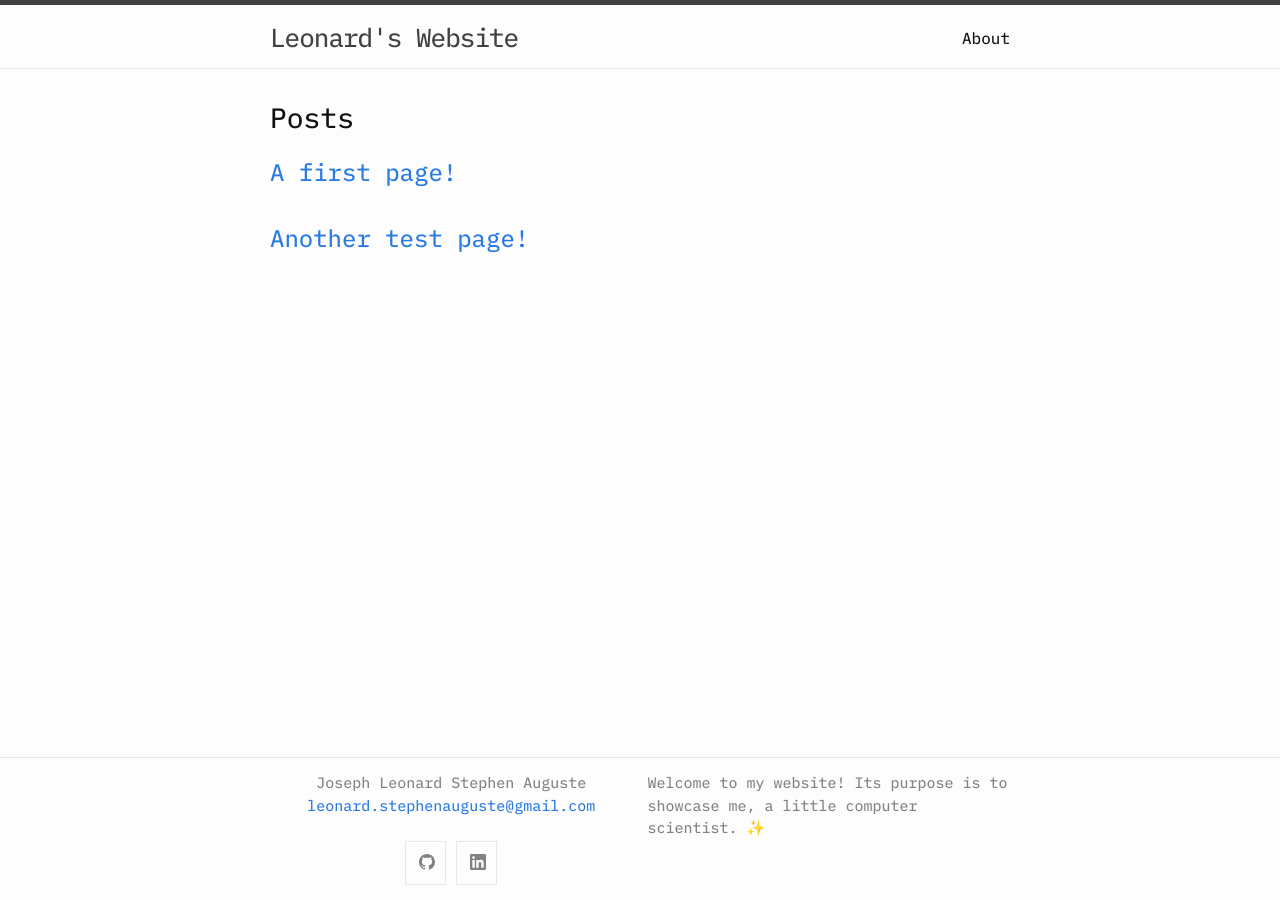
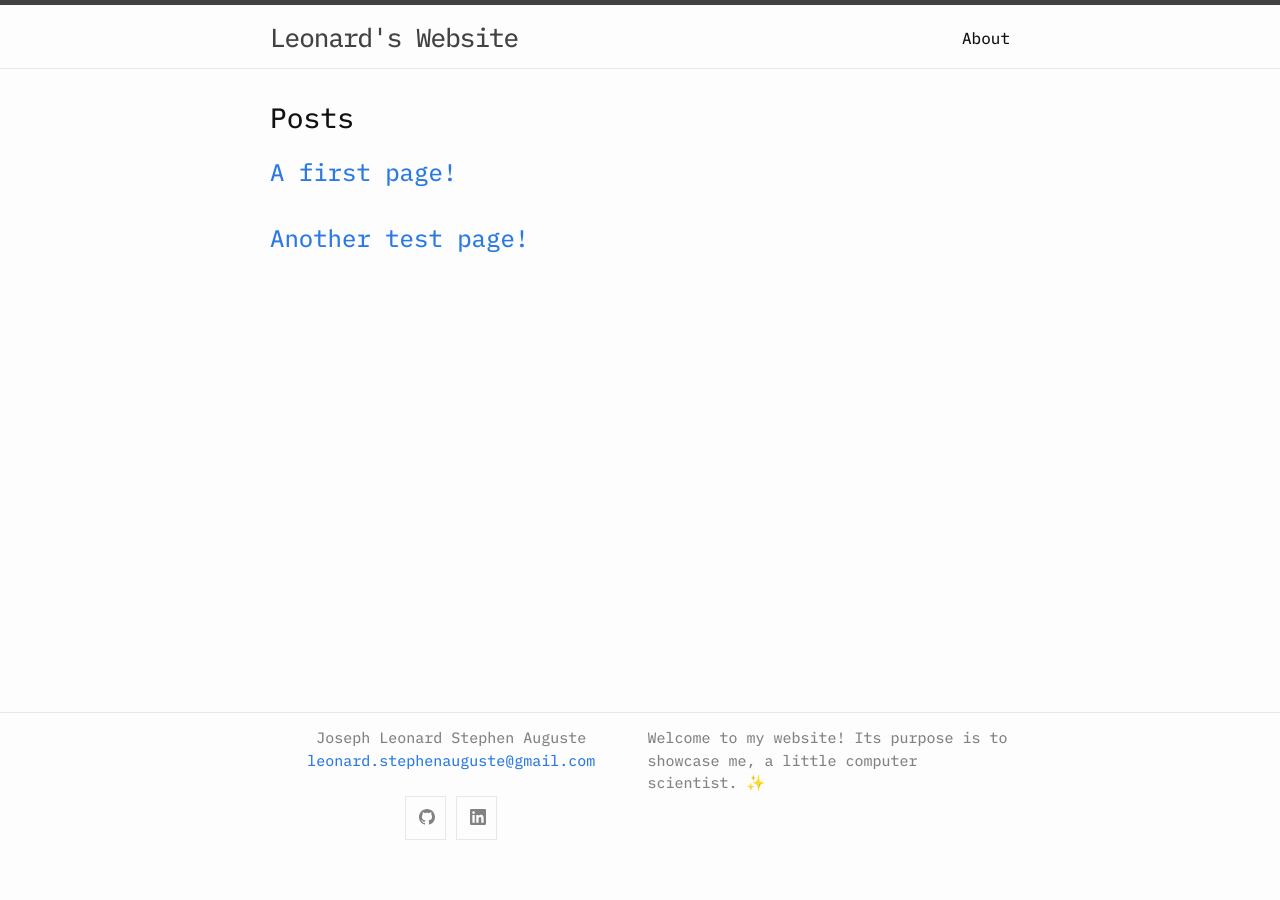
Before and after one commit to leonardSA/leonardsa.github.io, a Jekyll site: the page built from index.md, in a window 1280 px wide. Built offline with Jekyll 4.4.1, drawn with Linux system fonts in a browser that asks for light colours; emoji names are drawn with the system emoji font; some web fonts are replaced.

Commit message:
_layout.scss: add bottom-margin to social links

```diff
--- a/_sass/minima/_layout.scss
+++ b/_sass/minima/_layout.scss
@@ -289,6 +289,7 @@
     }
     &:hover .svg-icon { fill: currentColor; }
   }
+  margin-bottom: $spacing-unit * 2;
 }
 
 
```
